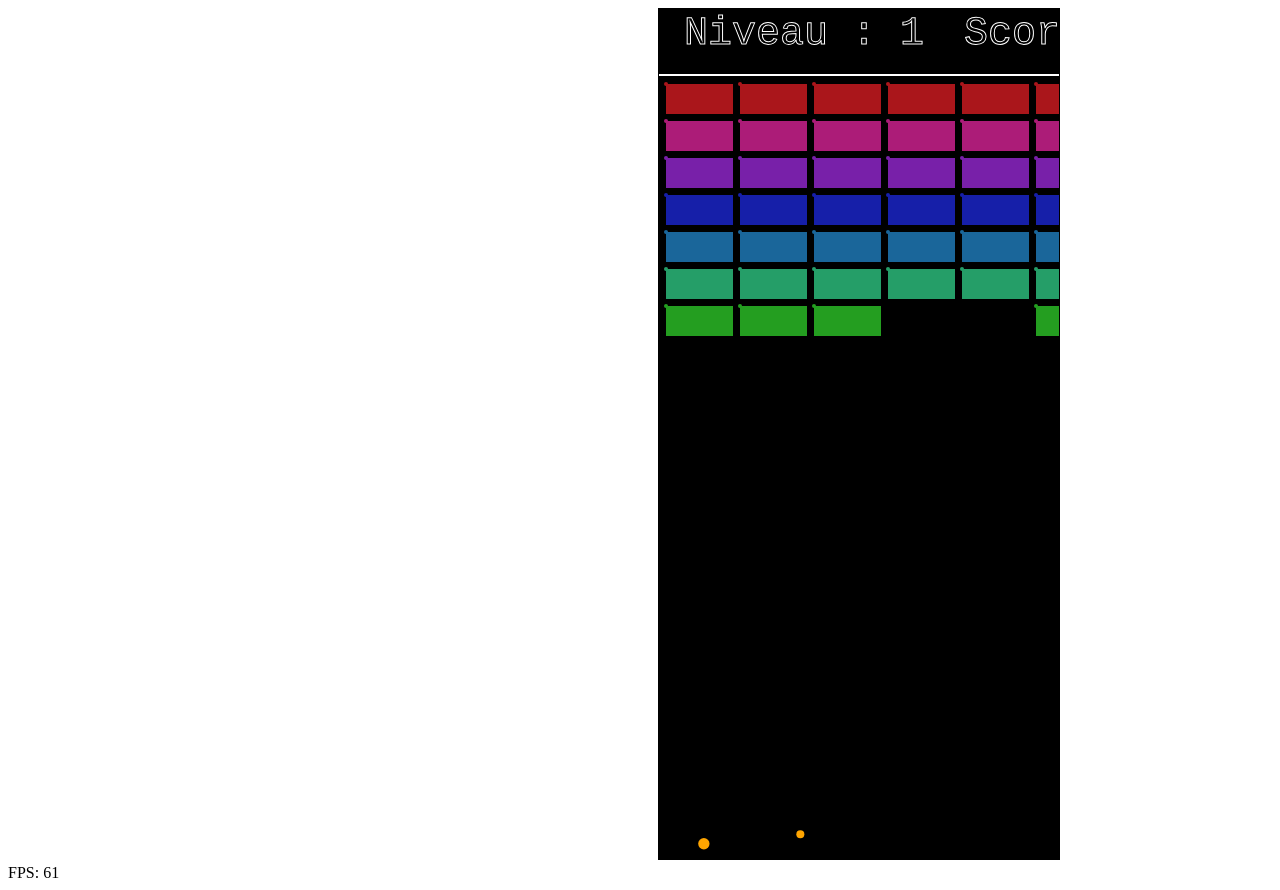
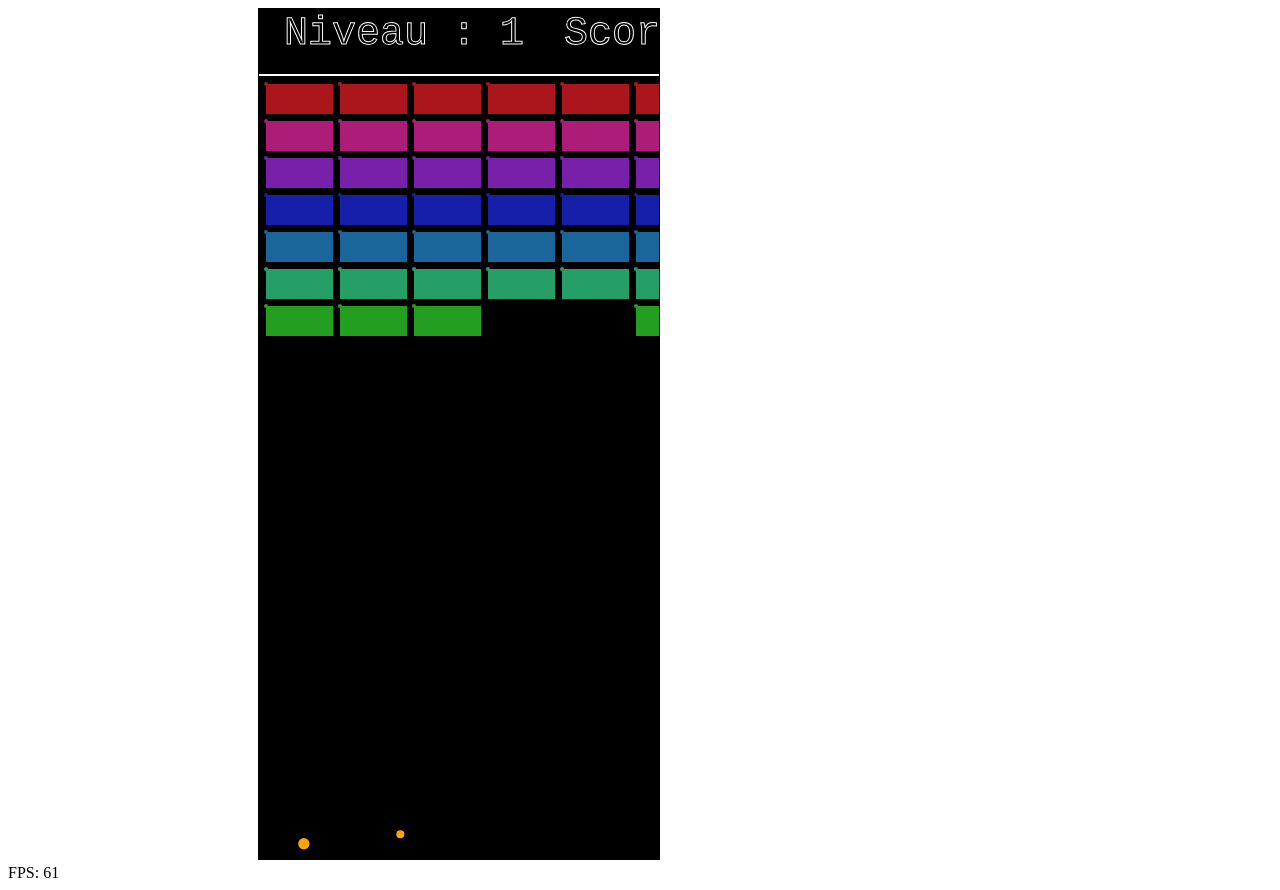
Before and after one commit to JoAlain/BallGameJS, a plain HTML site: page index.html in a window 1280 px wide. Drawn offline with Linux system fonts and the light colour scheme.

Commit message:
Update style.css

```diff
--- a/css/style.css
+++ b/css/style.css
@@ -1,5 +1,5 @@
 canvas {
   border:1px solid black;
   background-color:black;
-  margin-left: 650px;
+  margin-left: 250px;
 }
```
